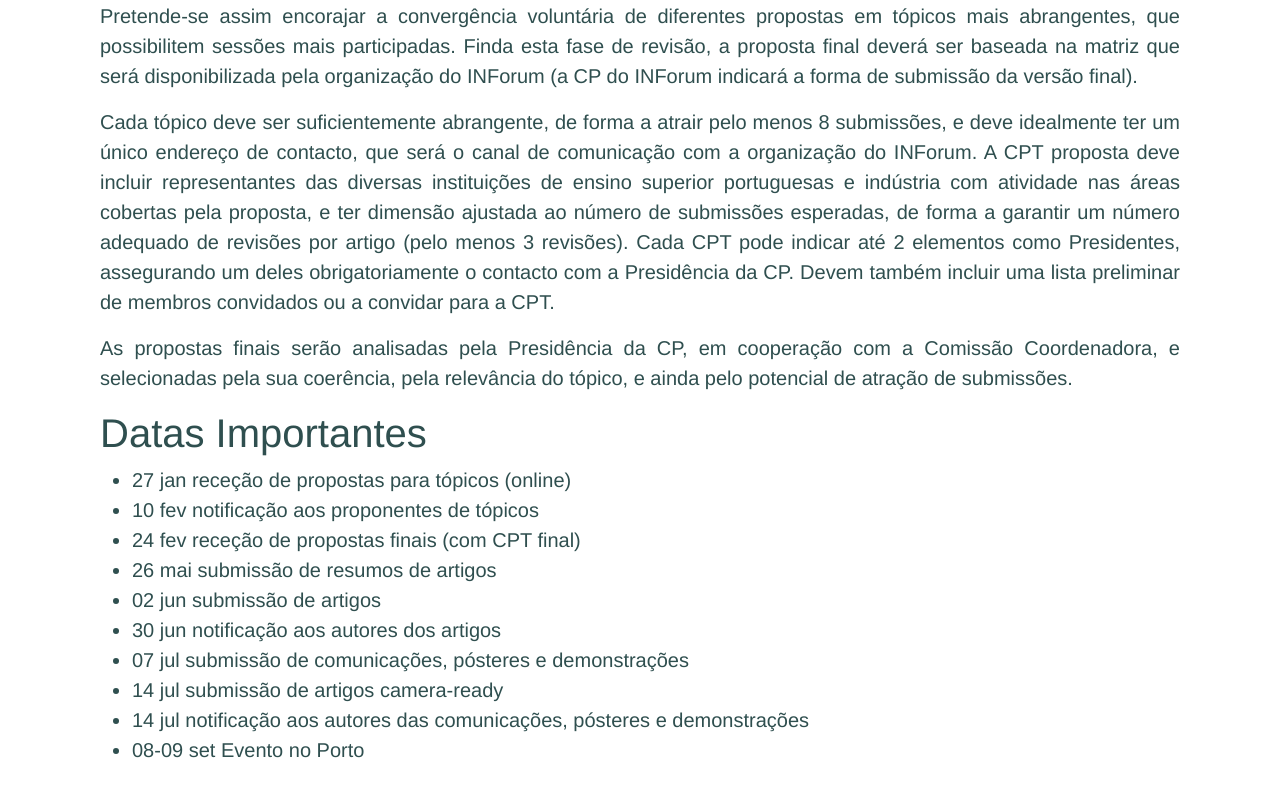
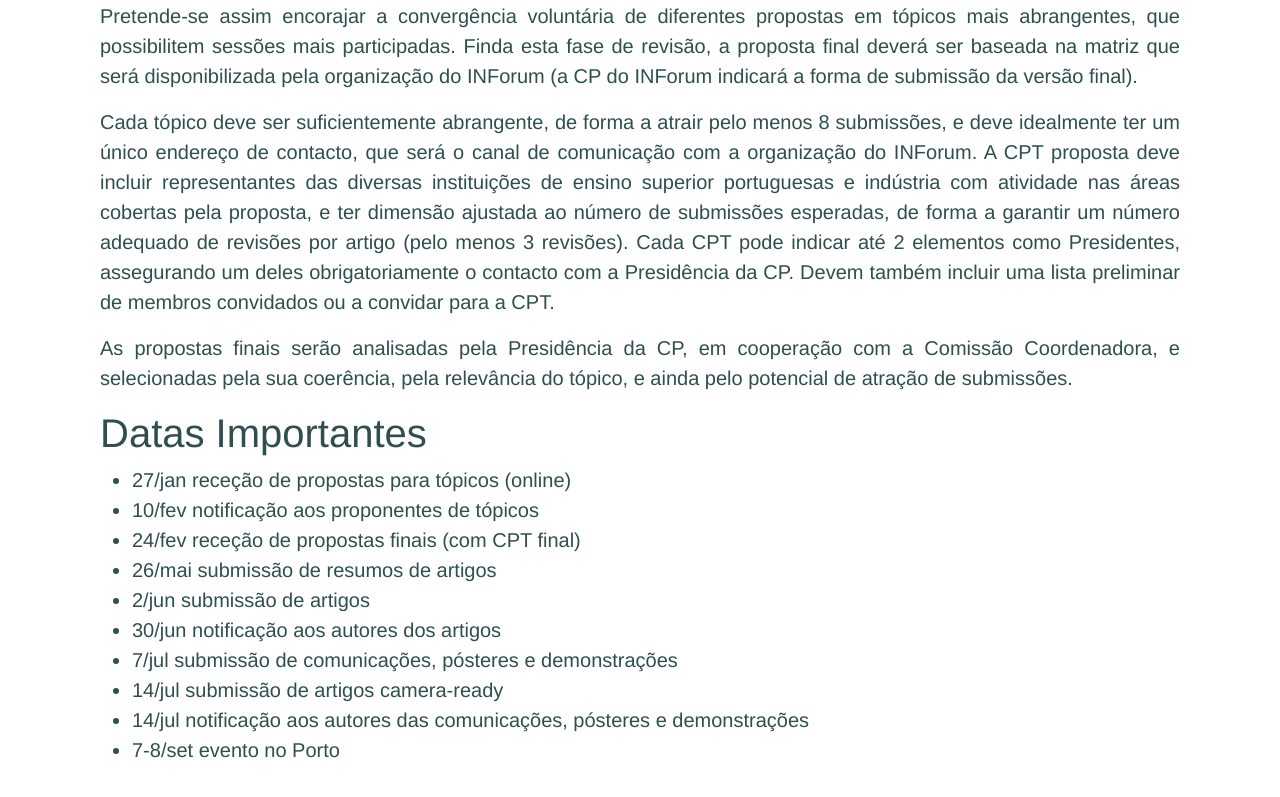
Before and after one commit to h4g0/Inforum2023, a React (Create React App) app: page /Dates in a window 1280 px wide. Shown: the part 1795-2592 px from the top of the page. Built offline with nearby package versions, Linux system fonts and the light colour scheme.

Commit message:
updates dates

```diff
--- a/src/Main/Dates.tsx
+++ b/src/Main/Dates.tsx
@@ -187,28 +187,28 @@
 
 
 <ul>
-   <li> 27 jan receção de propostas para tópicos (online)</li>
+   <li> 27/jan receção de propostas para tópicos (online)</li>
 
-   <li>10 fev notificação aos proponentes de tópicos</li>
+   <li>10/fev notificação aos proponentes de tópicos</li>
 
-   <li>24 fev receção de propostas finais (com CPT final)</li>
+   <li>24/fev receção de propostas finais (com CPT final)</li>
 
 
-   <li>26 mai submissão de resumos de artigos</li>
+   <li>26/mai submissão de resumos de artigos</li>
 
-   <li>    02 jun submissão de artigos</li>
+   <li>    2/jun submissão de artigos</li>
 
-   <li>30 jun notificação aos autores dos artigos</li>
+   <li>30/jun notificação aos autores dos artigos</li>
 
 
-   <li>07 jul submissão de comunicações, pósteres e demonstrações</li>
+   <li>7/jul submissão de comunicações, pósteres e demonstrações</li>
 
-   <li>14 jul submissão de artigos camera-ready</li>
+   <li>14/jul submissão de artigos camera-ready</li>
 
-   <li>14 jul notificação aos autores das comunicações, pósteres e demonstrações</li>
+   <li>14/jul notificação aos autores das comunicações, pósteres e demonstrações</li>
 
 
-   <li>08-09 set Evento no Porto</li>
+   <li>7-8/set evento no Porto</li>
 
     </ul>
            </div>
```
